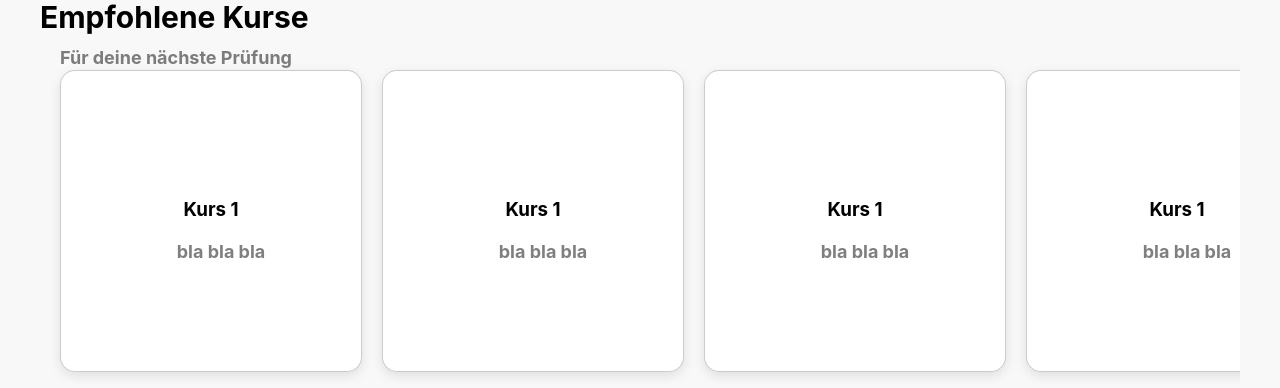
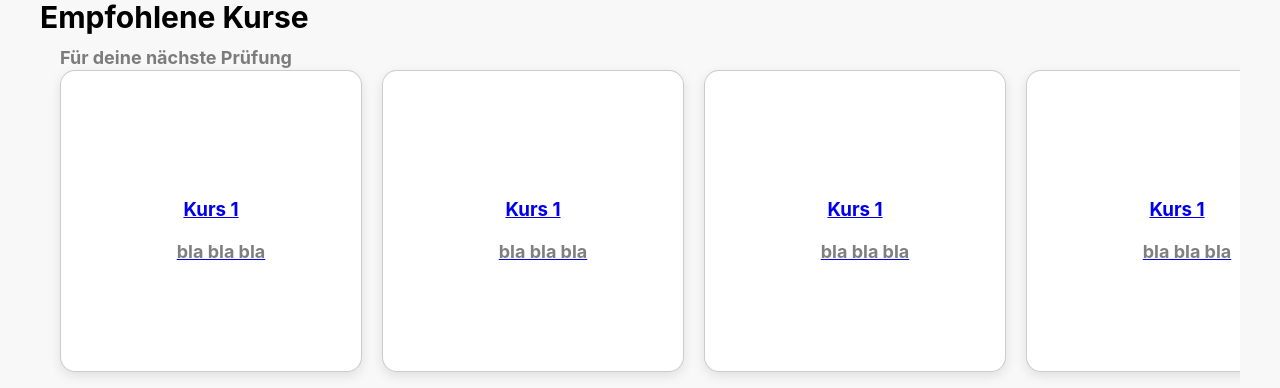
Before and after one commit to HuberAdrian/learning-platform, a React (Create React App) app: page /Azubi in a window 1280 px wide. Shown: the part 412-800 px from the top of the page. Built offline with nearby package versions, Linux system fonts and the light colour scheme.

Commit message:
fixed link bug in CoursePreview

```diff
--- a/src/components/CoursePreview.js
+++ b/src/components/CoursePreview.js
@@ -1,20 +1,18 @@
 import React from 'react'
 import { useNavigate } from 'react-router-dom'
+import { Link } from 'react-router-dom';
 
 function CoursePreview(props) {
 
-    const { navigate } = useNavigate();
     const { link } = props;
 
-    const onClickCourse = () => {
-        navigate(link);
-    }
-
   return (
-    <div className='azubi-courses' onClick={onClickCourse}  >
+    <Link to={link}>
+    <div className='azubi-courses'>
           <h3>Kurs 1</h3>
           <p>bla bla bla</p>
         </div>
+    </Link>
   )
 }
 
```
